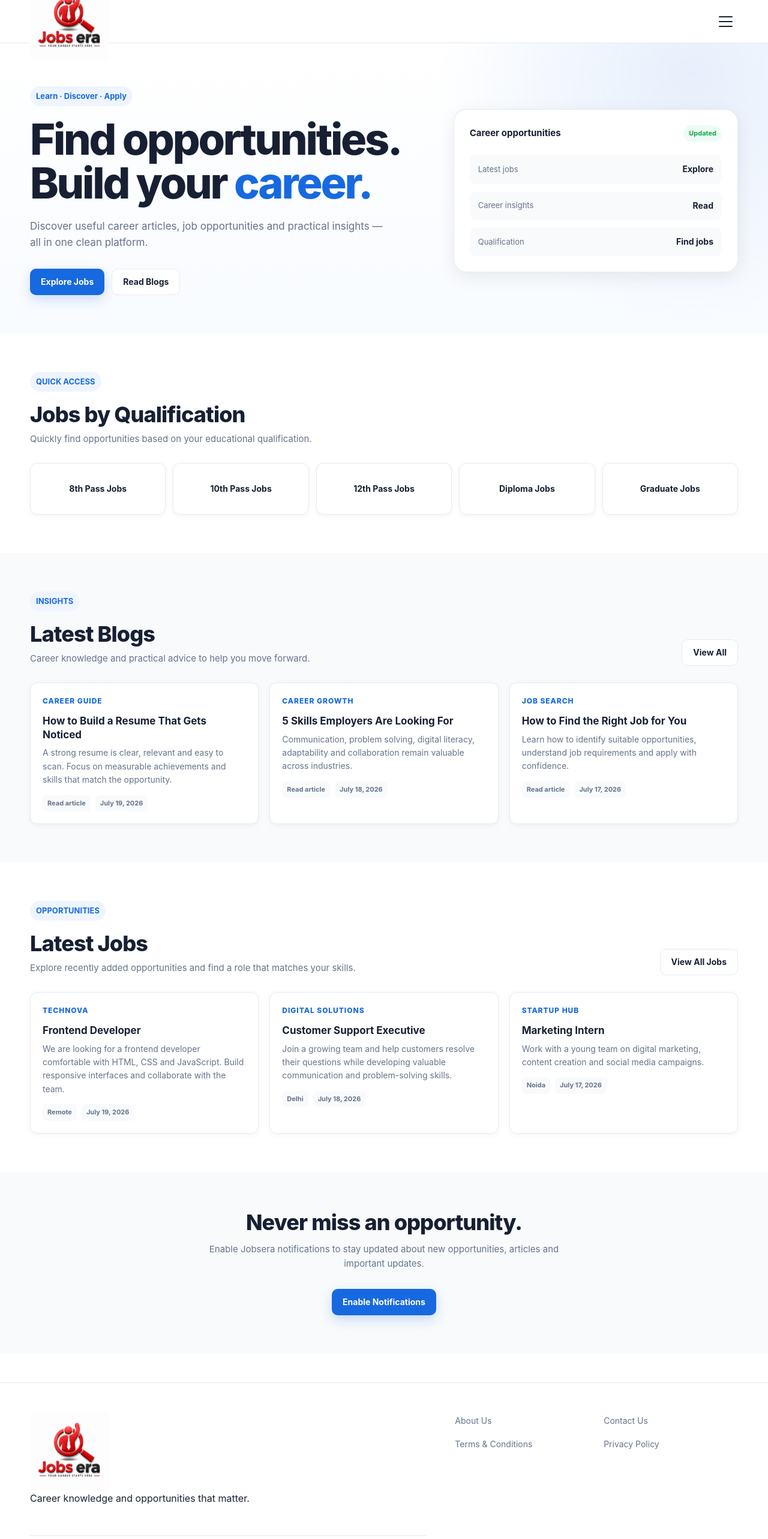
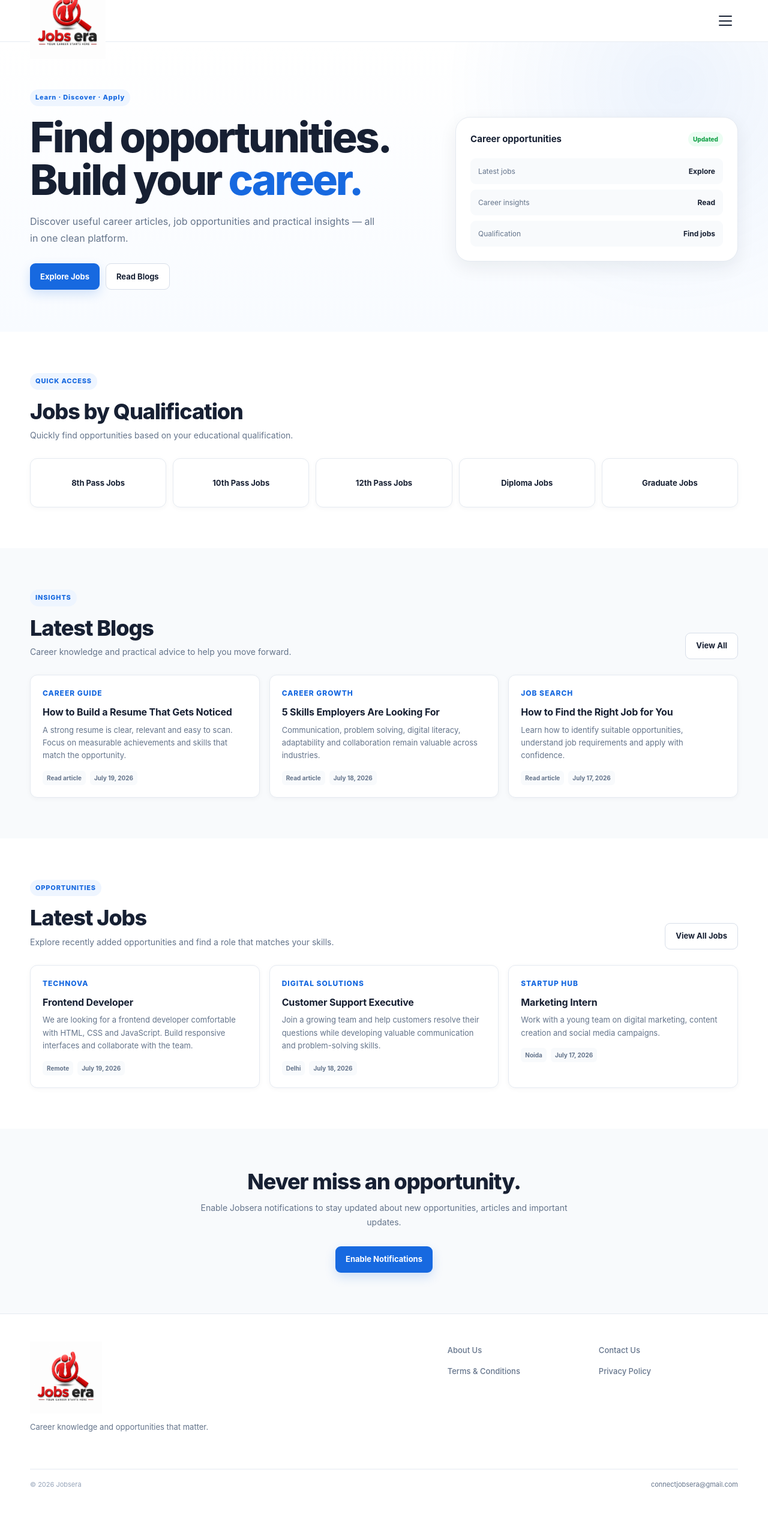
Before and after one commit to ConnectJobsera/Jobsera-Website, a Next.js app: page / in a window 1280 px wide. Shown: the top 2566 px of the page at 60% size. After the commit the page ends 2502 px from the top, so only its background shows below. Built offline with nearby package versions, Linux system fonts and the light colour scheme.

Commit message:
Improve Jobsera design system and responsive styling
Added new CSS variables for surface color and shadow effects. Adjusted various padding, margin, and font sizes for improved layout and design consistency.

```diff
--- a/app/globals.css
+++ b/app/globals.css
@@ -9,21 +9,30 @@
 
   --background: #ffffff;
   --surface: #f8fafc;
+  --surface-blue: #f6f9ff;
+
   --border: #e5eaf1;
+  --border-strong: #d7dee9;
 
   --success: #16a34a;
-  --danger: #dc2626;
 
   --container: 1180px;
-  --header-height: 72px;
+  --header-height: 70px;
 
   --radius-sm: 8px;
   --radius-md: 12px;
   --radius-lg: 18px;
+  --radius-xl: 24px;
 
-  --shadow-sm: 0 2px 10px rgba(15, 23, 42, 0.05);
-  --shadow-md: 0 8px 30px rgba(15, 23, 42, 0.08);
+  --shadow-sm: 0 2px 8px rgba(15, 23, 42, 0.04);
+  --shadow-md: 0 10px 30px rgba(15, 23, 42, 0.07);
+
+  --transition: 180ms ease;
 }
+
+/* ================================
+   Reset
+================================ */
 
 * {
   box-sizing: border-box;
@@ -38,6 +47,7 @@ html {
 body {
   background: var(--background);
   color: var(--text-primary);
+
   font-family:
     Inter,
     ui-sans-serif,
@@ -46,6 +56,7 @@ body {
     BlinkMacSystemFont,
     "Segoe UI",
     sans-serif;
+
   line-height: 1.6;
   -webkit-font-smoothing: antialiased;
   text-rendering: optimizeLegibility;
@@ -78,9 +89,17 @@ ol {
   list-style: none;
 }
 
+/* ================================
+   Global layout
+================================ */
+
 .container {
   width: min(calc(100% - 40px), var(--container));
   margin-inline: auto;
+}
+
+main {
+  min-height: 60vh;
 }
 
 /* ================================
@@ -91,29 +110,34 @@ ol {
   position: sticky;
   top: 0;
   z-index: 1000;
-  width: 100%;
+
   height: var(--header-height);
+
   background: rgba(255, 255, 255, 0.96);
-  border-bottom: 1px solid var(--border);
+  border-bottom: 1px solid rgba(229, 234, 241, 0.9);
+
   backdrop-filter: blur(12px);
 }
 
 .header-inner {
   height: 100%;
+
   display: flex;
   align-items: center;
   justify-content: space-between;
+
   gap: 24px;
 }
 
 .logo-link {
   display: inline-flex;
   align-items: center;
+
   flex-shrink: 0;
 }
 
 .logo-image {
-  width: 132px;
+  width: 126px;
   height: auto;
   object-fit: contain;
 }
@@ -121,15 +145,19 @@ ol {
 .menu-button {
   width: 42px;
   height: 42px;
+
   display: inline-flex;
   align-items: center;
   justify-content: center;
+
   border-radius: 10px;
+
   background: transparent;
   color: var(--text-primary);
+
   transition:
-    background 0.2s ease,
-    color 0.2s ease;
+    background var(--transition),
+    color var(--transition);
 }
 
 .menu-button:hover {
@@ -138,8 +166,9 @@ ol {
 }
 
 .menu-icon {
-  width: 23px;
-  height: 18px;
+  width: 22px;
+  height: 17px;
+
   display: flex;
   flex-direction: column;
   justify-content: space-between;
@@ -147,34 +176,50 @@ ol {
 
 .menu-icon span {
   display: block;
+
   width: 100%;
   height: 2px;
+
   border-radius: 999px;
+
   background: currentColor;
+
+  transition: transform var(--transition);
 }
 
 .mobile-menu {
   position: absolute;
-  top: calc(100% + 8px);
-  right: 20px;
-  width: min(280px, calc(100vw - 40px));
-  padding: 8px;
+
+  top: calc(100% + 7px);
+  right: max(20px, calc((100vw - var(--container)) / 2));
+
+  width: 250px;
+
+  padding: 7px;
+
   background: #ffffff;
+
   border: 1px solid var(--border);
-  border-radius: var(--radius-md);
+  border-radius: 12px;
+
   box-shadow: var(--shadow-md);
 }
 
 .mobile-menu a {
   display: block;
-  padding: 9px 12px;
-  border-radius: 8px;
-  font-size: 14px;
-  font-weight: 500;
+
+  padding: 8px 11px;
+
+  border-radius: 7px;
+
   color: var(--text-primary);
+
+  font-size: 13px;
+  font-weight: 600;
+
   transition:
-    background 0.2s ease,
-    color 0.2s ease;
+    background var(--transition),
+    color var(--transition);
 }
 
 .mobile-menu a:hover {
@@ -187,44 +232,72 @@ ol {
 ================================ */
 
 .hero {
-  padding: 72px 0 64px;
+  position: relative;
+
+  padding: 78px 0 70px;
+
+  overflow: hidden;
+
   background:
     radial-gradient(
-      circle at 90% 10%,
-      rgba(23, 105, 224, 0.1),
-      transparent 34%
+      circle at 88% 15%,
+      rgba(23, 105, 224, 0.075),
+      transparent 32%
     ),
-    linear-gradient(180deg, #ffffff 0%, #f8fbff 100%);
+    linear-gradient(
+      180deg,
+      #ffffff 0%,
+      #f8fbff 100%
+    );
 }
 
 .hero-grid {
   display: grid;
-  grid-template-columns: minmax(0, 1.15fr) minmax(280px, 0.85fr);
+
+  grid-template-columns:
+    minmax(0, 1.15fr)
+    minmax(300px, 0.85fr);
+
   align-items: center;
-  gap: 64px;
+
+  gap: 72px;
 }
 
 .hero-content {
-  max-width: 680px;
+  max-width: 690px;
 }
 
-.hero-eyebrow {
+.hero-eyebrow,
+.eyebrow {
   display: inline-flex;
   align-items: center;
-  padding: 6px 10px;
-  margin-bottom: 18px;
+
+  width: fit-content;
+
+  padding: 5px 9px;
+
+  margin-bottom: 16px;
+
   border-radius: 999px;
+
   background: var(--jobsera-blue-light);
   color: var(--jobsera-blue);
-  font-size: 13px;
-  font-weight: 700;
+
+  font-size: 11px;
+  font-weight: 800;
+
+  letter-spacing: 0.075em;
 }
 
 .hero-title {
   max-width: 720px;
-  font-size: clamp(42px, 6vw, 72px);
+
+  font-size: clamp(42px, 6vw, 70px);
+
   line-height: 1.02;
+
   letter-spacing: -0.045em;
+
   font-weight: 800;
 }
 
@@ -233,32 +306,45 @@ ol {
 }
 
 .hero-description {
-  max-width: 600px;
-  margin-top: 22px;
+  max-width: 590px;
+
+  margin-top: 20px;
+
   color: var(--text-secondary);
-  font-size: 17px;
+
+  font-size: 16px;
+
+  line-height: 1.75;
 }
 
 .hero-actions {
   display: flex;
   flex-wrap: wrap;
-  gap: 12px;
-  margin-top: 30px;
+
+  gap: 10px;
+
+  margin-top: 28px;
 }
 
 .button {
   min-height: 44px;
+
   display: inline-flex;
   align-items: center;
   justify-content: center;
-  padding: 0 18px;
-  border-radius: 10px;
-  font-size: 14px;
-  font-weight: 700;
+
+  padding: 0 17px;
+
+  border-radius: 9px;
+
+  font-size: 13px;
+  font-weight: 750;
+
   transition:
-    transform 0.2s ease,
-    box-shadow 0.2s ease,
-    background 0.2s ease;
+    transform var(--transition),
+    background var(--transition),
+    border-color var(--transition),
+    box-shadow var(--transition);
 }
 
 .button:hover {
@@ -268,7 +354,9 @@ ol {
 .button-primary {
   background: var(--jobsera-blue);
   color: #ffffff;
-  box-shadow: 0 8px 20px rgba(23, 105, 224, 0.2);
+
+  box-shadow:
+    0 7px 18px rgba(23, 105, 224, 0.18);
 }
 
 .button-primary:hover {
@@ -277,15 +365,28 @@ ol {
 
 .button-secondary {
   background: #ffffff;
+
   color: var(--text-primary);
-  border: 1px solid var(--border);
+
+  border: 1px solid var(--border-strong);
 }
 
+.button-secondary:hover {
+  border-color: rgba(23, 105, 224, 0.35);
+  background: var(--surface-blue);
+}
+
+/* Hero card */
+
 .hero-card {
-  padding: 26px;
+  padding: 24px;
+
   border: 1px solid var(--border);
-  border-radius: 22px;
+
+  border-radius: var(--radius-xl);
+
   background: #ffffff;
+
   box-shadow: var(--shadow-md);
 }
 
@@ -293,6 +394,7 @@ ol {
   display: flex;
   align-items: center;
   justify-content: space-between;
+
   gap: 12px;
 }
 
@@ -302,37 +404,49 @@ ol {
 }
 
 .hero-card-badge {
-  padding: 5px 9px;
+  padding: 4px 8px;
+
   border-radius: 999px;
+
   background: #ecfdf3;
   color: var(--success);
-  font-size: 11px;
-  font-weight: 700;
+
+  font-size: 10px;
+  font-weight: 800;
 }
 
 .hero-stat-list {
   display: grid;
-  gap: 12px;
-  margin-top: 22px;
+
+  gap: 9px;
+
+  margin-top: 20px;
 }
 
 .hero-stat {
   display: flex;
   align-items: center;
   justify-content: space-between;
+
   gap: 20px;
-  padding: 13px 14px;
-  border-radius: 10px;
+
+  padding: 12px 13px;
+
+  border-radius: 9px;
+
   background: var(--surface);
 }
 
 .hero-stat-label {
   color: var(--text-secondary);
-  font-size: 13px;
+
+  font-size: 12px;
 }
 
 .hero-stat-value {
-  font-size: 14px;
+  color: var(--text-primary);
+
+  font-size: 12px;
   font-weight: 750;
 }
 
@@ -341,7 +455,7 @@ ol {
 ================================ */
 
 .section {
-  padding: 64px 0;
+  padding: 68px 0;
 }
 
 .section-muted {
@@ -350,59 +464,83 @@ ol {
 
 .section-heading {
   display: flex;
-  align-items: end;
+  align-items: flex-end;
   justify-content: space-between;
+
   gap: 24px;
-  margin-bottom: 28px;
+
+  margin-bottom: 26px;
 }
 
 .section-title {
   font-size: clamp(26px, 4vw, 36px);
-  line-height: 1.15;
-  letter-spacing: -0.025em;
+
+  line-height: 1.12;
+
+  letter-spacing: -0.03em;
+
   font-weight: 800;
 }
 
 .section-description {
   max-width: 620px;
+
   margin-top: 8px;
+
   color: var(--text-secondary);
-  font-size: 15px;
+
+  font-size: 14px;
+
+  line-height: 1.7;
 }
 
 /* ================================
-   Qualification shortcuts
+   Qualification cards
 ================================ */
 
 .qualification-grid {
   display: grid;
+
   grid-template-columns: repeat(5, minmax(0, 1fr));
-  gap: 12px;
+
+  gap: 11px;
 }
 
 .qualification-card {
-  min-height: 86px;
+  min-height: 82px;
+
   display: flex;
   align-items: center;
   justify-content: center;
-  padding: 16px;
+
+  padding: 15px;
+
   border: 1px solid var(--border);
+
   border-radius: var(--radius-md);
+
   background: #ffffff;
+
+  color: var(--text-primary);
+
   text-align: center;
-  color: var(--text-primary);
-  font-size: 14px;
+
+  font-size: 13px;
   font-weight: 700;
+
   box-shadow: var(--shadow-sm);
+
   transition:
-    transform 0.2s ease,
-    border-color 0.2s ease,
-    box-shadow 0.2s ease;
+    transform var(--transition),
+    border-color var(--transition),
+    box-shadow var(--transition);
 }
 
 .qualification-card:hover {
   transform: translateY(-2px);
+
   border-color: rgba(23, 105, 224, 0.35);
+
   box-shadow: var(--shadow-md);
 }
 
@@ -412,23 +550,31 @@ ol {
 
 .card-grid {
   display: grid;
+
   grid-template-columns: repeat(3, minmax(0, 1fr));
-  gap: 18px;
+
+  gap: 16px;
 }
 
 .card {
   overflow: hidden;
+
   border: 1px solid var(--border);
+
   border-radius: var(--radius-md);
+
   background: #ffffff;
+
   box-shadow: var(--shadow-sm);
+
   transition:
-    transform 0.2s ease,
-    box-shadow 0.2s ease;
+    transform var(--transition),
+    box-shadow var(--transition);
 }
 
 .card:hover {
   transform: translateY(-2px);
+
   box-shadow: var(--shadow-md);
 }
 
@@ -437,31 +583,161 @@ ol {
 }
 
 .card-title {
-  font-size: 17px;
+  font-size: 16px;
+
   line-height: 1.35;
+
+  letter-spacing: -0.01em;
+
   font-weight: 750;
 }
 
 .card-description {
   margin-top: 8px;
+
   color: var(--text-secondary);
-  font-size: 14px;
+
+  font-size: 13px;
+
+  line-height: 1.65;
 }
 
 .card-meta {
   display: flex;
   flex-wrap: wrap;
-  gap: 8px;
+
+  gap: 7px;
+
   margin-top: 14px;
 }
 
 .meta-pill {
-  padding: 5px 8px;
+  padding: 4px 7px;
+
   border-radius: 6px;
+
   background: var(--surface);
+
   color: var(--text-secondary);
-  font-size: 11px;
+
+  font-size: 10px;
   font-weight: 650;
+}
+
+/* ================================
+   Content pages
+================================ */
+
+.content-page {
+  padding: 72px 0 90px;
+}
+
+.content-page .container {
+  max-width: 900px;
+}
+
+.content-page h1 {
+  max-width: 760px;
+
+  font-size: clamp(36px, 6vw, 54px);
+
+  line-height: 1.05;
+
+  letter-spacing: -0.04em;
+
+  font-weight: 800;
+}
+
+.page-intro {
+  max-width: 720px;
+
+  margin-top: 18px;
+
+  color: var(--text-secondary);
+
+  font-size: 16px;
+
+  line-height: 1.8;
+}
+
+.content-section {
+  padding-top: 38px;
+}
+
+.content-section + .content-section {
+  border-top: 1px solid var(--border);
+
+  margin-top: 32px;
+
+  padding-top: 32px;
+}
+
+.content-section h2 {
+  margin-bottom: 9px;
+
+  font-size: 20px;
+
+  line-height: 1.3;
+
+  letter-spacing: -0.015em;
+
+  font-weight: 750;
+}
+
+.content-section p {
+  color: var(--text-secondary);
+
+  font-size: 14px;
+
+  line-height: 1.8;
+}
+
+.content-section a {
+  color: var(--jobsera-blue);
+
+  font-weight: 650;
+}
+
+.contact-card {
+  margin-top: 40px;
+
+  padding: 28px;
+
+  border: 1px solid var(--border);
+
+  border-radius: var(--radius-lg);
+
+  background: var(--surface-blue);
+
+  box-shadow: var(--shadow-sm);
+}
+
+.contact-card h2 {
+  font-size: 21px;
+
+  font-weight: 750;
+}
+
+.contact-card p {
+  max-width: 620px;
+
+  margin-top: 8px;
+
+  color: var(--text-secondary);
+
+  font-size: 14px;
+}
+
+.contact-email {
+  display: inline-block;
+
+  margin-top: 18px;
+
+  color: var(--jobsera-blue);
+
+  font-size: 14px;
+
+  font-weight: 750;
 }
 
 /* ================================
@@ -469,50 +745,60 @@ ol {
 ================================ */
 
 .site-footer {
-  margin-top: 48px;
+  margin-top: 0;
+
   border-top: 1px solid var(--border);
+
   background: #ffffff;
 }
 
 .footer-inner {
   display: grid;
-  grid-template-columns: 1.4fr 1fr;
-  gap: 48px;
-  padding: 48px 0 30px;
+
+  grid-template-columns: 1.35fr 1fr;
+
+  gap: 42px;
+
+  padding: 46px 0 0;
+}
+
+.footer-brand {
+  max-width: 440px;
 }
 
 .footer-logo {
-  width: 132px;
+  width: 120px;
   height: auto;
 }
 
-.footer-description {
-  max-width: 420px;
-  margin-top: 14px;
+.footer-brand p {
+  margin-top: 12px;
+
   color: var(--text-secondary);
-  font-size: 14px;
-}
 
-.footer-email {
-  display: inline-block;
-  margin-top: 12px;
-  color: var(--jobsera-blue);
-  font-size: 14px;
-  font-weight: 650;
+  font-size: 13px;
 }
 
 .footer-links {
   display: grid;
+
   grid-template-columns: repeat(2, minmax(0, 1fr));
-  gap: 8px 24px;
+
   align-content: start;
+
+  gap: 7px 20px;
 }
 
 .footer-links a {
   padding: 4px 0;
+
   color: var(--text-secondary);
-  font-size: 14px;
-  transition: color 0.2s ease;
+
+  font-size: 13px;
+
+  font-weight: 550;
+
+  transition: color var(--transition);
 }
 
 .footer-links a:hover {
@@ -520,14 +806,33 @@ ol {
 }
 
 .footer-bottom {
+  grid-column: 1 / -1;
+
   display: flex;
   align-items: center;
   justify-content: space-between;
+
   gap: 20px;
-  padding: 18px 0;
+
+  margin-top: 18px;
+
+  padding: 17px 0;
+
   border-top: 1px solid var(--border);
+
   color: var(--text-muted);
-  font-size: 12px;
+
+  font-size: 11px;
+}
+
+.footer-bottom a {
+  color: var(--text-secondary);
+
+  transition: color var(--transition);
+}
+
+.footer-bottom a:hover {
+  color: var(--jobsera-blue);
 }
 
 /* ================================
@@ -536,6 +841,7 @@ ol {
 
 .form-group {
   display: grid;
+
   gap: 7px;
 }
 
@@ -548,25 +854,33 @@ ol {
 .form-textarea,
 .form-select {
   width: 100%;
+
   border: 1px solid var(--border);
+
   border-radius: 9px;
+
   outline: none;
+
   background: #ffffff;
   color: var(--text-primary);
+
   transition:
-    border-color 0.2s ease,
-    box-shadow 0.2s ease;
+    border-color var(--transition),
+    box-shadow var(--transition);
 }
 
 .form-input,
 .form-select {
   height: 44px;
+
   padding: 0 12px;
 }
 
 .form-textarea {
   min-height: 130px;
+
   padding: 12px;
+
   resize: vertical;
 }
 
@@ -574,7 +888,9 @@ ol {
 .form-textarea:focus,
 .form-select:focus {
   border-color: var(--jobsera-blue);
-  box-shadow: 0 0 0 3px rgba(23, 105, 224, 0.1);
+
+  box-shadow:
+    0 0 0 3px rgba(23, 105, 224, 0.1);
 }
 
 /* ================================
@@ -599,12 +915,17 @@ ol {
 
 @media (max-width: 900px) {
   .hero {
-    padding: 56px 0;
+    padding: 58px 0 54px;
   }
 
   .hero-grid {
     grid-template-columns: 1fr;
-    gap: 36px;
+
+    gap: 38px;
+  }
+
+  .hero-content {
+    max-width: 760px;
   }
 
   .qualification-grid {
@@ -617,13 +938,14 @@ ol {
 
   .footer-inner {
     grid-template-columns: 1fr;
-    gap: 30px;
+
+    gap: 28px;
   }
 }
 
 @media (max-width: 640px) {
   :root {
-    --header-height: 64px;
+    --header-height: 62px;
   }
 
   .container {
@@ -635,43 +957,87 @@ ol {
     width: 112px;
   }
 
+  .mobile-menu {
+    right: 14px;
+
+    width: 235px;
+  }
+
   .hero {
-    padding: 44px 0 48px;
+    padding: 46px 0 48px;
   }
 
   .hero-title {
-    font-size: clamp(38px, 12vw, 54px);
+    font-size: clamp(38px, 12vw, 52px);
   }
 
   .hero-description {
-    font-size: 15px;
+    font-size: 14px;
+  }
+
+  .hero-card {
+    padding: 20px;
   }
 
   .section {
-    padding: 48px 0;
+    padding: 50px 0;
   }
 
   .section-heading {
     align-items: flex-start;
+
     flex-direction: column;
-    gap: 10px;
+
+    gap: 12px;
   }
 
   .qualification-grid {
     grid-template-columns: repeat(2, minmax(0, 1fr));
   }
 
+  .qualification-card {
+    min-height: 76px;
+  }
+
   .card-grid {
     grid-template-columns: 1fr;
   }
 
+  .content-page {
+    padding: 52px 0 70px;
+  }
+
+  .content-page h1 {
+    font-size: 40px;
+  }
+
+  .page-intro {
+    font-size: 14px;
+  }
+
+  .content-section {
+    padding-top: 30px;
+  }
+
+  .content-section + .content-section {
+    margin-top: 26px;
+
+    padding-top: 26px;
+  }
+
+  .contact-card {
+    padding: 22px;
+  }
+
   .footer-links {
-    grid-template-columns: 1fr;
+    grid-template-columns: 1fr 1fr;
   }
 
   .footer-bottom {
     align-items: flex-start;
+
     flex-direction: column;
-    gap: 8px;
+
+    gap: 7px;
   }
 }
```
